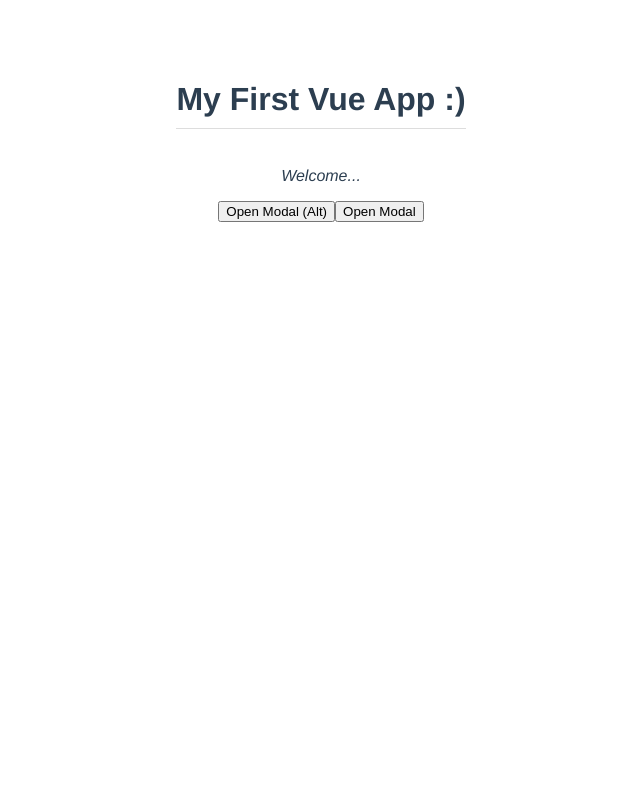
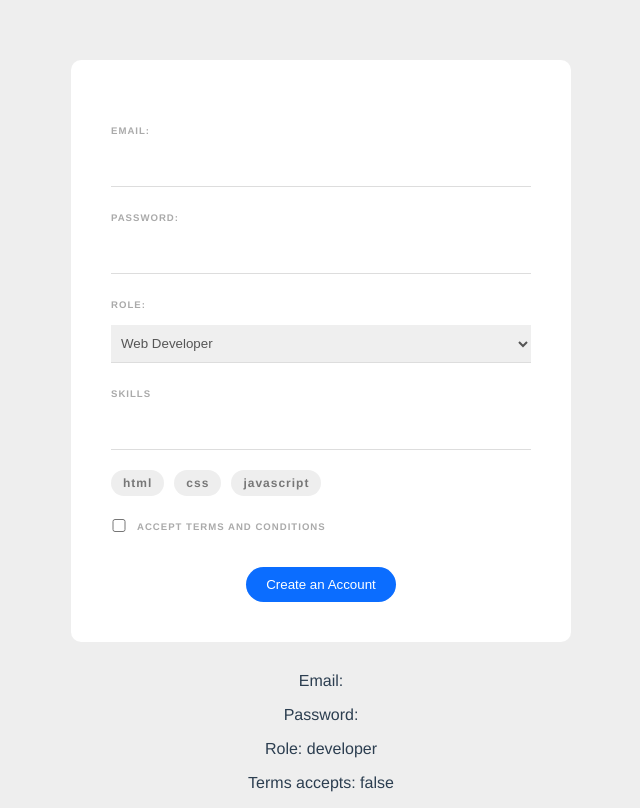
Before and after one commit to saulomas/Learning-TheNetNinja-Vue3, a Vue app: page / in a window 1280 px wide. Shown: the whole page, without its empty margins (319-959 px from the left). Built offline with nearby package versions, Linux system fonts and the light colour scheme.

Commit message:
Conclusão do 2º projeto

```diff
--- a/public/index.html
+++ b/public/index.html
@@ -13,6 +13,5 @@
     </noscript>
     <div id="app"></div>
     <!-- built files will be auto injected -->
-    <div id="modals"></div>
   </body>
 </html>
--- a/src/App.vue
+++ b/src/App.vue
@@ -1,54 +1,20 @@
 <template>
-  <h1>{{ title }}</h1>
-  <p>Welcome...</p>
-  <teleport to="#modals" v-if="showModal">
-    <Modal theme="" @close="toggleModal">
-      <template v-slot:links>
-        <a href="#">Sign up now</a>
-        <a href="#">More info</a>
-      </template>
-      <h1>Ninja Givaway</h1>
-      <p>Grab your ninja swag for half price!</p>
-    </Modal>
-  </teleport>
-
-  <teleport to="#modals" v-if="showModalTwo">
-    <Modal @close="toggleModalTwo">
-      <h1>Sign up to the newsletter</h1>
-      <p>For updates and promo codes!</p>
-    </Modal>
-  </teleport>
-
-  <button @click.alt="toggleModal">Open Modal (Alt)</button>
-  <button @click="toggleModalTwo">Open Modal</button>
+  <SignupForm></SignupForm>
 </template>
 
 <script>
-import Modal from './components/Modal.vue'
+import SignupForm from './components/SignupForm.vue'
 
 export default {
   name: 'App',
-  components: { Modal },
-  data() {
-    return {
-      title: 'My First Vue App :)',
-      showModal: false,
-      showModalTwo: false
-    }
-  },
-  methods: {
-    toggleModal() {
-      this.showModal = !this.showModal
-    },
-    toggleModalTwo() {
-      this.showModalTwo = !this.showModalTwo
-    }
+  components: {
+    SignupForm
   }
 }
 </script>
 
 <style>
-#app, #modals {
+#app {
   font-family: Avenir, Helvetica, Arial, sans-serif;
   -webkit-font-smoothing: antialiased;
   -moz-osx-font-smoothing: grayscale;
@@ -56,9 +22,8 @@
   color: #2c3e50;
   margin-top: 60px;
 }
-h1 {
-  border-bottom: 1px solid #ddd;
-  display: inline-block;
-  padding-bottom: 10px;
+body {
+  margin: 0;
+  background: #eee;
 }
 </style>
--- a/src/assets/global.css
+++ /dev/null
@@ -1,7 +0,0 @@
-body {
-    margin: 0;
-  }
-
-p {
-font-style: italic;
-}
--- a/src/components/Modal.vue
+++ /dev/null
@@ -1,72 +0,0 @@
-<template>
-  <div class="backdrop" @click.self="closeModal">
-    <div class="modal" :class="{ sale: theme === 'sale' }">
-      <slot>Default content</slot>
-      <div class="actions">
-        <slot name="links"></slot>
-      </div>
-    </div>
-  </div>
-</template>
-
-<script>
-  export default {
-    props: ['theme'],
-    methods: {
-      closeModal() {
-        this.$emit('close')
-      }
-    }
-  }
-</script>
-
-<style>
-  .backdrop {
-    top: 0;
-    position: fixed;
-    background: rgba(0, 0, 0, 0.5);
-    width: 100%;
-    height: 100%;
-  }
-  .modal {
-    width: 400px;
-    padding: 20px;
-    margin: 100px auto;
-    background: white;
-    border-radius: 10px;
-  }
-  .modal h1 {
-    color: #03cfb4;
-    border: none;
-    padding: 0;
-  }
-  .modal p {
-    font-style: normal;
-  }
-  .modal .actions {
-    text-align: center;
-    margin: 30px 0 10px 0;
-    color: #333;
-  }
-  .modal .actions a {
-    color: #333;
-    padding: 8px;
-    border: 1px solid #eee;
-    border-radius: 4px;
-    text-decoration: none;
-    margin: 10px;
-  }
-  .modal.sale {
-    background: crimson;
-    color: white;
-  }
-  .modal.sale h1 {
-    color: white;
-  }
-  .modal.sale .actions {
-    color: white;
-  }
-  .modal.sale .actions a {
-    color: white;
-  }
-</style>
--- /dev/null
+++ b/src/components/SignupForm.vue
@@ -0,0 +1,147 @@
+<template>
+  <form @submit.prevent="handleSubmit">
+    <label>Email:</label>
+    <input type="email" required v-model="email">
+
+    <label>Password:</label>
+    <input type="password" required v-model="password">
+    <div v-if="passwordError" class="error">{{ passwordError }}</div>
+
+    <label>Role:</label>
+    <select v-model="role">
+      <option value="developer">Web Developer</option>
+      <option value="designer">Web Designer</option>
+    </select>
+
+    <label>Skills</label>
+    <input type="text" v-model="tempSkill" @keyup.alt="addSkill" >
+    <div v-for="skill in skills" :key="skill" class="pill">
+      <span @click="deleteSkill(skill)">{{ skill }}</span>
+    </div>
+
+    <div class="terms">
+      <input type="checkbox" v-model="terms" required>
+      <label>Accept terms and conditions</label>
+    </div>
+
+    <div class="submit">
+      <button>Create an Account </button>
+    </div>
+  </form>
+
+  <p>Email: {{ email }}</p>
+  <p>Password: {{ password }}</p>
+  <p>Role: {{ role }}</p>
+  <p>Terms accepts: {{ terms }}</p>
+</template>
+
+<script>
+export default {
+  data() {
+    return {
+      email: '',
+      password: '',
+      role: 'developer',
+      terms: false,
+      tempSkill: '',
+      skills: [ 'html', 'css', 'javascript' ],
+      passwordError: ''
+    }
+  },
+  methods: {
+    addSkill(e) {
+      if (e.key === ',' && this.tempSkill) {
+        if (!this.skills.includes(this.tempSkill)) {
+          this.skills.push(this.tempSkill)
+        }
+        this.tempSkill = ''
+      }
+    },
+    deleteSkill(skill) {
+      this.skills = this.skills.filter((item) => {
+        return skill !== item
+      })
+    },
+    handleSubmit(e) {
+      console.log('Form submitted')
+      // Validate password
+      this.passwordError = this.password.length > 5
+        ? ''
+        : 'Password must be at least 6 chars long'
+
+      if(!this.passwordError) {
+        console.log('email: ', this.email)
+        console.log('password: ', this.password)
+        console.log('role: ', this.role)
+        console.log('skills: ', this.skills)
+        console.log('terms accepted: ', this.terms)
+      }
+    }
+  }
+}
+</script>
+
+<style>
+  form {
+    max-width: 420px;
+    margin: 30px auto;
+    background: white;
+    text-align: left;
+    padding: 40px;
+    border-radius: 10px;
+  }
+  label {
+    color: #aaa;
+    display: inline-block;
+    margin: 25px 0 15px;
+    font-size: 0.6em;
+    text-transform: uppercase;
+    letter-spacing: 1px;
+    font-weight: bold;
+  }
+  input, select {
+    display: block;
+    padding: 10px 6px;
+    width: 100%;
+    box-sizing: border-box;
+    border: none;
+    border-bottom: 1px solid #ddd;
+    color: #555;
+  }
+  input[type="checkbox"] {
+    display: inline-block;
+    width: 16px;
+    margin: 0 10px 0 0;
+    position: relative;
+    top: 2px;
+  }
+  .pill {
+    display: inline-block;
+    margin: 20px 10px 0 0;
+    padding: 6px 12px;
+    background: #eee;
+    border-radius: 20px;
+    font-size: 12px;
+    letter-spacing: 1px;
+    font-weight: bold;
+    color: #777;
+    cursor: pointer;
+  }
+  button {
+    background: #0b6dff;
+    border: 0;
+    padding: 10px 20px;
+    margin-top: 20px;
+    color: white;
+    border-radius: 20px;
+  }
+  .submit {
+    text-align: center;
+  }
+  .error {
+    color: #ff0062;
+    margin-top: 10px;
+    font-size: 0.8em;
+    font-weight: bold;
+  }
+</style>
--- a/src/main.js
+++ b/src/main.js
@@ -1,5 +1,4 @@
 import { createApp } from 'vue'
 import App from './App.vue'
-import './assets/global.css'
 
 createApp(App).mount('#app')
--- /dev/null
+++ b/vue.config.js
@@ -0,0 +1,4 @@
+const { defineConfig } = require('@vue/cli-service')
+module.exports = defineConfig({
+  transpileDependencies: true
+})
```
Also changed, not shown: jsconfig.json (added, +19 -0 lines), package.json (+5 -6 lines), .browserslistrc, 2 other files (tests, documents, lock files or other folders).
